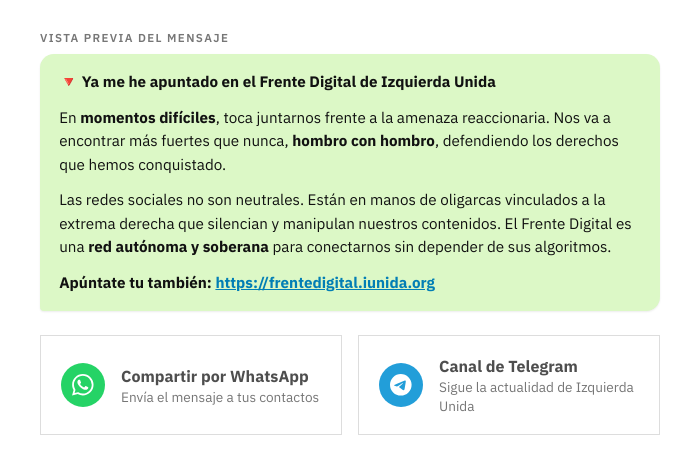
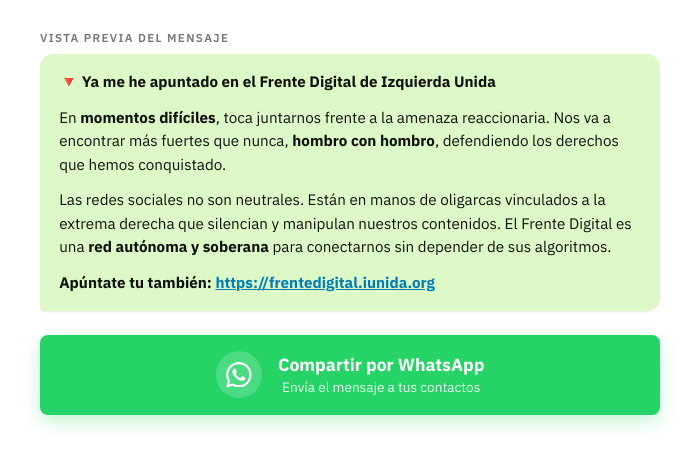
Before and after one commit to izquierdaunida/frentedigital, an Astro site: page /gracias in a window 1280 px wide. Shown: the part 243-716 px from the top of the page, without its empty margins (290-989 px from the left). Built offline with nearby package versions, Linux system fonts and the light colour scheme; Astro itself is replaced by a stand-in of ours.

Commit message:
Deja solo el botón de WhatsApp destacado

```diff
--- a/src/pages/gracias.astro
+++ b/src/pages/gracias.astro
@@ -39,45 +39,24 @@ const description =
         </div>
       </div>
 
-      <div class="channels">
       <a
-          class="channel channel--whatsapp"
+        class="wa-share"
         href={SITE.whatsappShare}
         target="_blank"
         rel="noopener"
       >
-          <span class="channel__icon" aria-hidden="true">
+        <span class="wa-share__icon" aria-hidden="true">
           <svg viewBox="0 0 24 24" fill="currentColor">
             <path
               d="M17.472 14.382c-.297-.149-1.758-.867-2.03-.967-.273-.099-.471-.148-.67.15-.197.297-.767.966-.94 1.164-.173.199-.347.223-.644.075-.297-.15-1.255-.463-2.39-1.475-.883-.788-1.48-1.761-1.653-2.059-.173-.297-.018-.458.13-.606.134-.133.298-.347.446-.52.149-.174.198-.298.298-.497.099-.198.05-.371-.025-.52-.075-.149-.669-1.612-.916-2.207-.242-.579-.487-.5-.669-.51-.173-.008-.371-.01-.57-.01-.198 0-.52.074-.792.372-.272.297-1.04 1.016-1.04 2.479 0 1.462 1.065 2.875 1.213 3.074.149.198 2.096 3.2 5.077 4.487.709.306 1.262.489 1.694.625.712.227 1.36.195 1.871.118.571-.085 1.758-.719 2.006-1.413.248-.694.248-1.289.173-1.413-.074-.124-.272-.198-.57-.347m-5.421 7.403h-.004a9.87 9.87 0 01-5.031-1.378l-.361-.214-3.741.982.998-3.648-.235-.374a9.86 9.86 0 01-1.51-5.26c.001-5.45 4.436-9.884 9.888-9.884 2.64 0 5.122 1.03 6.988 2.898a9.825 9.825 0 012.893 6.994c-.003 5.45-4.437 9.884-9.885 9.884m8.413-18.297A11.815 11.815 0 0012.05 0C5.495 0 .16 5.335.157 11.892c0 2.096.547 4.142 1.588 5.945L.057 24l6.305-1.654a11.882 11.882 0 005.683 1.448h.005c6.554 0 11.89-5.335 11.893-11.893a11.821 11.821 0 00-3.48-8.413z"
             ></path>
           </svg>
         </span>
-          <span>
-            <span class="channel__title">Compartir por WhatsApp</span>
-            <span class="channel__desc">Envía el mensaje a tus contactos</span>
-          </span>
-        </a>
-
-        <a
-          class="channel channel--telegram"
-          href={SITE.telegram}
-          target="_blank"
-          rel="noopener"
-        >
-          <span class="channel__icon" aria-hidden="true">
-            <svg viewBox="0 0 24 24" fill="currentColor">
-              <path
-                d="M11.944 0A12 12 0 0 0 0 12a12 12 0 0 0 12 12 12 12 0 0 0 12-12A12 12 0 0 0 12 0a12 12 0 0 0-.056 0zm4.962 7.224c.1-.002.321.023.465.14a.506.506 0 0 1 .171.325c.016.093.036.306.02.472-.18 1.898-.962 6.502-1.36 8.627-.168.9-.499 1.201-.82 1.23-.696.065-1.225-.46-1.9-.902-1.056-.693-1.653-1.124-2.678-1.8-1.185-.78-.417-1.21.258-1.91.177-.184 3.247-2.977 3.307-3.23.007-.032.014-.15-.056-.212s-.174-.041-.249-.024c-.106.024-1.793 1.14-5.061 3.345-.48.33-.913.49-1.302.48-.428-.008-1.252-.241-1.865-.44-.752-.245-1.349-.374-1.297-.789.027-.216.325-.437.893-.663 3.498-1.524 5.83-2.529 6.998-3.014 3.332-1.386 4.025-1.627 4.476-1.635z"
-              ></path>
-            </svg>
-          </span>
-          <span>
-            <span class="channel__title">Canal de Telegram</span>
-            <span class="channel__desc">Sigue la actualidad de Izquierda Unida</span>
+        <span class="wa-share__text">
+          <span class="wa-share__title">Compartir por WhatsApp</span>
+          <span class="wa-share__desc">Envía el mensaje a tus contactos</span>
         </span>
       </a>
     </div>
-    </div>
   </section>
 </Base>
--- a/src/styles/global.css
+++ b/src/styles/global.css
@@ -8,7 +8,6 @@
   --line-strong: #c9c9c9;
   --soft: #f7f7f7;
   --whatsapp: #25d366;
-  --telegram: #229ed9;
   --font-sans: 'IBM Plex Sans Variable', 'IBM Plex Sans', 'Helvetica Neue', Helvetica, Arial, sans-serif;
 }
 
@@ -376,65 +375,54 @@ input:focus-visible {
   overflow-wrap: anywhere;
 }
 
-.channels {
-  display: grid;
-  grid-template-columns: repeat(2, minmax(0, 1fr));
+.wa-share {
+  display: flex;
+  align-items: center;
+  justify-content: center;
   gap: 1rem;
+  width: 100%;
   max-width: 620px;
   margin: 1.5rem auto 0;
-  text-align: left;
+  padding: 1.05rem 1.4rem;
+  border-radius: 8px;
+  background: var(--whatsapp);
+  box-shadow: 0 6px 18px rgba(37, 211, 102, 0.28);
+  color: #fff;
+  text-decoration: none;
+  transition: background 160ms ease, transform 160ms ease;
 }
 
-.channel {
-  display: flex;
-  align-items: center;
-  gap: 1rem;
-  padding: 1.15rem 1.25rem;
-  border: 1px solid var(--line);
-  background: #fff;
-  color: var(--ink);
-  text-decoration: none;
-  transition: border-color 160ms ease, transform 160ms ease;
+.wa-share:hover {
+  background: #1ebe5d;
+  transform: translateY(-1px);
 }
 
-.channel:hover {
-  border-color: var(--line-strong);
-  transform: translateY(-2px);
+.wa-share__icon {
+  display: grid;
+  flex: 0 0 auto;
+  width: 2.9rem;
+  height: 2.9rem;
+  place-items: center;
+  border-radius: 50%;
+  background: rgba(255, 255, 255, 0.18);
 }
 
-.channel__icon {
-  display: grid;
-  flex: 0 0 auto;
-  width: 2.75rem;
-  height: 2.75rem;
-  place-items: center;
-  border-radius: 50%;
-  color: #fff;
+.wa-share__icon svg {
+  width: 1.6rem;
+  height: 1.6rem;
 }
 
-.channel__icon svg {
-  width: 1.35rem;
-  height: 1.35rem;
-}
-
-.channel--whatsapp .channel__icon {
-  background: var(--whatsapp);
-}
-
-.channel--telegram .channel__icon {
-  background: var(--telegram);
-}
-
-.channel__title {
+.wa-share__title {
   display: block;
+  font-size: 1.1rem;
   font-weight: 700;
 }
 
-.channel__desc {
+.wa-share__desc {
   display: block;
-  color: var(--muted);
   font-size: 0.85rem;
   line-height: 1.4;
+  opacity: 0.9;
 }
 
 .thanks__back {
@@ -569,8 +557,8 @@ input:focus-visible {
     width: min(100% - 2rem, 1160px);
   }
 
-  .channels {
-    grid-template-columns: minmax(0, 1fr);
+  .wa-share {
+    padding: 1rem 1.1rem;
   }
 
   .prose {
```
Lines whose indentation alone changed are shown as unchanged.
